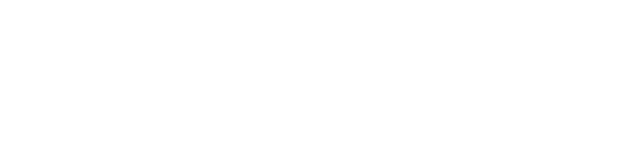
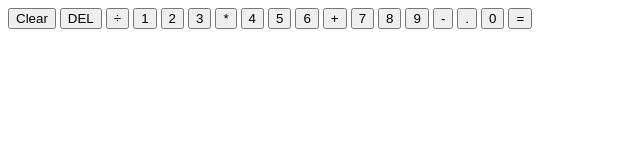
Before and after one commit to alexcw08/Calculator-TOP, a plain HTML site: page index.html in a window 1280 px wide. Shown: the whole page, without its empty margins (0-640 px from the left). Drawn offline with Linux system fonts and the light colour scheme.

Commit message:
Create HTML for calc grid

```diff
--- a/index.html
+++ b/index.html
@@ -8,5 +8,30 @@
     <link rel="stylesheet" href="styles.css" />
     <script src="scripts.js" defer></script>
   </head>
-  <body></body>
+  <body>
+    <div class="calculator-grid">
+      <div class="output">
+        <div class="previous-operand"></div>
+        <div class="current-operand"></div>
+        <button class="span-two">Clear</button>
+        <button>DEL</button>
+        <button>÷</button>
+        <button>1</button>
+        <button>2</button>
+        <button>3</button>
+        <button>*</button>
+        <button>4</button>
+        <button>5</button>
+        <button>6</button>
+        <button>+</button>
+        <button>7</button>
+        <button>8</button>
+        <button>9</button>
+        <button>-</button>
+        <button>.</button>
+        <button>0</button>
+        <button class="span-two">=</button>
+      </div>
+    </div>
+  </body>
 </html>
```
